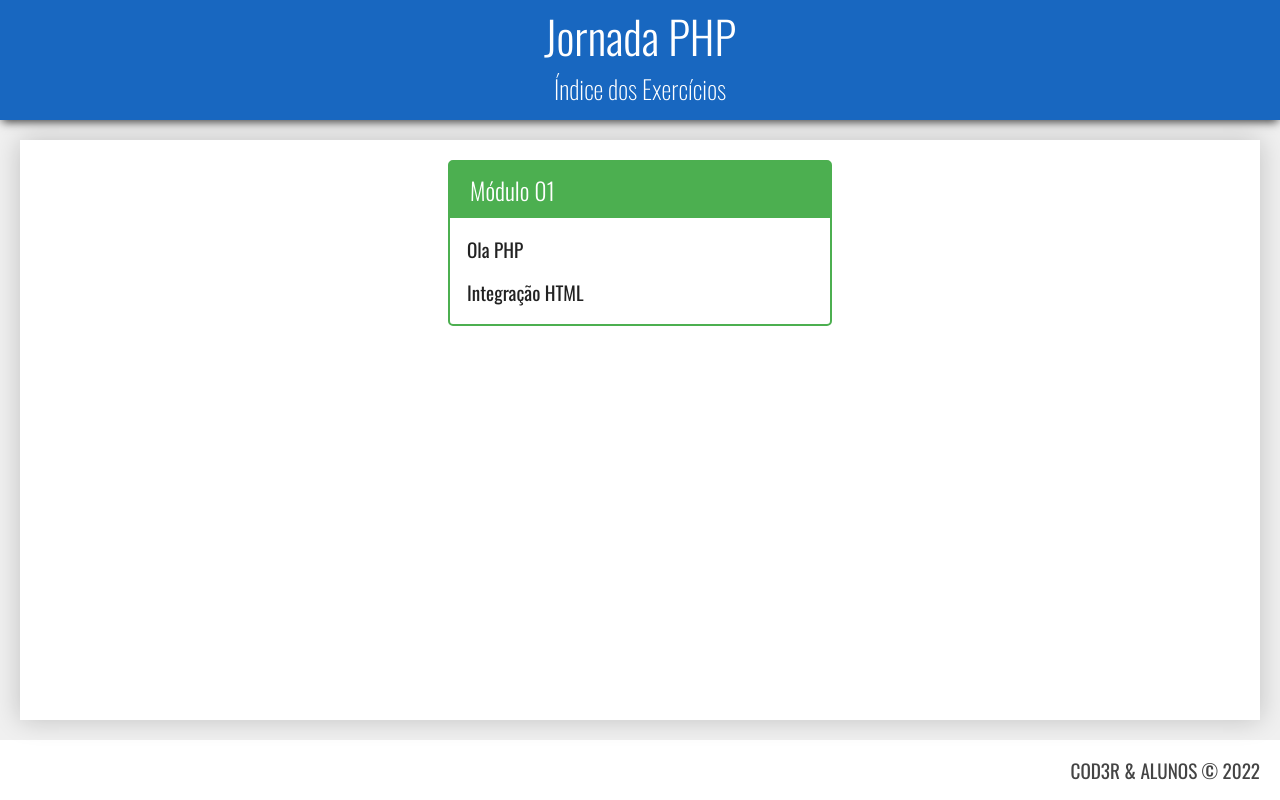
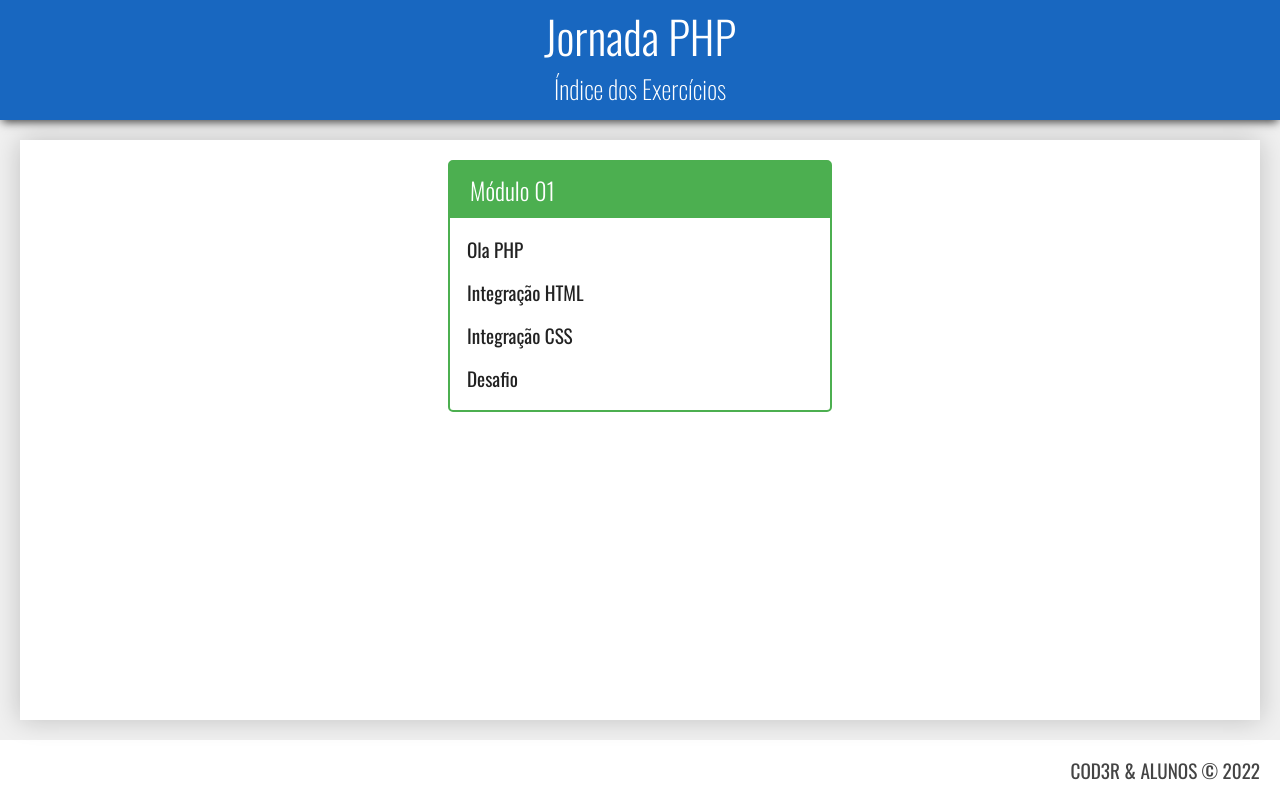
Before and after one commit to leonardoseek/Jornadaphp, a PHP site: page / in a window 1280 px wide. Run offline with PHP 8.4, Linux system fonts and the light colour scheme.

Commit message:
Update index.php
adiciona acesso para intregração css e desafio

```diff
--- a/JORNADA-PHP/index.php
+++ b/JORNADA-PHP/index.php
@@ -23,6 +23,12 @@
                         <li>
                             <a href="exercicio.php?dir=basico&file=html">Integração HTML</a>
                         </li>
+                        <li>
+                            <a href="exercicio.php?dir=basico&file=css">Integração CSS</a>
+                        </li>
+                        <li>
+                            <a href="exercicio.php?dir=basico&file=desafio">Desafio</a>
+                        </li>
                     </ul>
                 </div>
             </nav>
```
